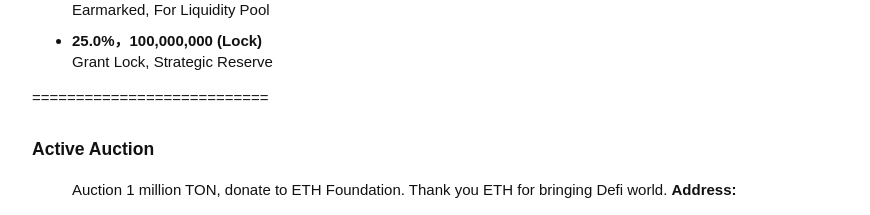
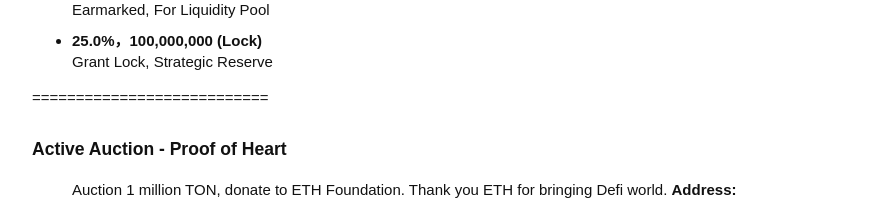
Before and after one commit to TONCommunity/Project, a website: page public/info.html in a window 1280 px wide. Shown: the part 800-1015 px from the top of the page, without its empty margins (198-1068 px from the left). Drawn offline with Linux system fonts and the light colour scheme.

Commit message:
Update info.html

```diff
--- a/public/info.html
+++ b/public/info.html
@@ -41,7 +41,7 @@
         <li><b>25.0%，100,000,000 (Lock)</b><br>Grant Lock, Strategic Reserve</li>
       </ul>===========================
       <br>
-    <h3>Active Auction</h3>
+    <h3>Active Auction - Proof of Heart</h3>
     <ul>Auction 1 million TON, donate to ETH Foundation. Thank you ETH for bringing Defi world. <b>Address:</b></ul>
     <code>0xe315fc27f00eB6d1c35bF0d1CcBb3D72903fD53F</code>
     <br>
```
